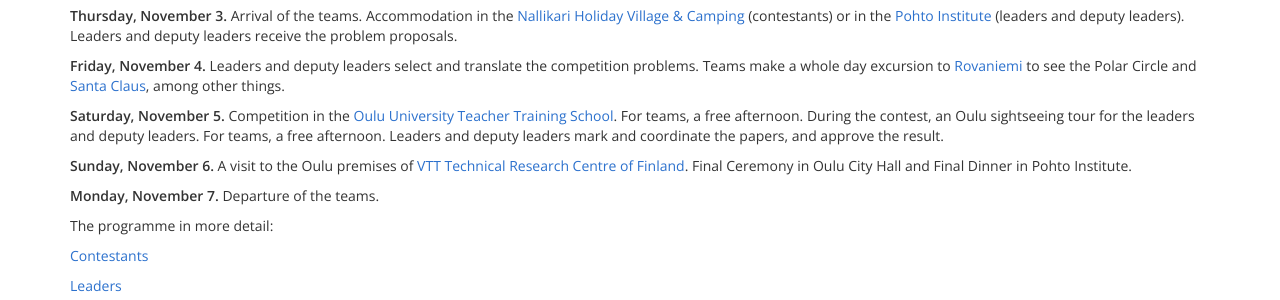
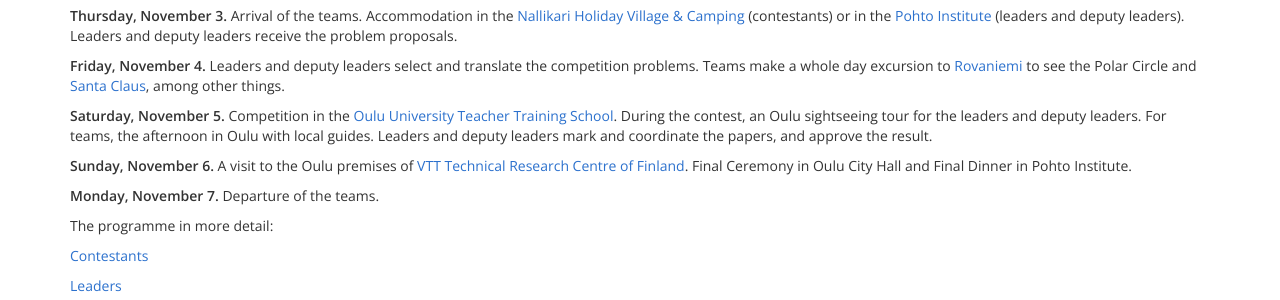
Before and after one commit to matematiikkakilpailut/matematiikkakilpailut.github.io, a Jekyll site: the page built from BW2016/programme/index.md, in a window 1280 px wide. Shown: the part 387-687 px from the top of the page. Built offline with Jekyll 4.4.1, drawn with Linux system fonts in a browser that asks for light colours.

Commit message:
Update index.md

```diff
--- a/BW2016/programme/index.md
+++ b/BW2016/programme/index.md
@@ -13,7 +13,7 @@
 
 <b>Friday, November 4.</b> Leaders and deputy leaders select and translate the competition problems. Teams make a whole day excursion to [Rovaniemi](Rovaniemi/) to see the Polar Circle and [Santa Claus](http://www.santaclausvillage.info/), among other things.
 
-<b>Saturday, November 5.</b> Competition in the [Oulu University Teacher Training School](https://norssiportti.oulu.fi/index.php?id=3659&lang_id=1). For teams, a free afternoon. During the contest, an Oulu sightseeing tour for the leaders and deputy leaders. For teams, a free afternoon. Leaders and deputy leaders mark and coordinate the papers, and approve the result.
+<b>Saturday, November 5.</b> Competition in the [Oulu University Teacher Training School](https://norssiportti.oulu.fi/index.php?id=3659&lang_id=1).  During the contest, an Oulu sightseeing tour for the leaders and deputy leaders. For teams, the afternoon in Oulu with local guides. Leaders and deputy leaders mark and coordinate the papers, and approve the result.
 
 <b>Sunday, November 6.</b> A visit to the Oulu premises of [VTT Technical Research Centre of Finland](http://www.vttresearch.com/). Final Ceremony in Oulu City Hall and Final Dinner in Pohto Institute.
 
```
